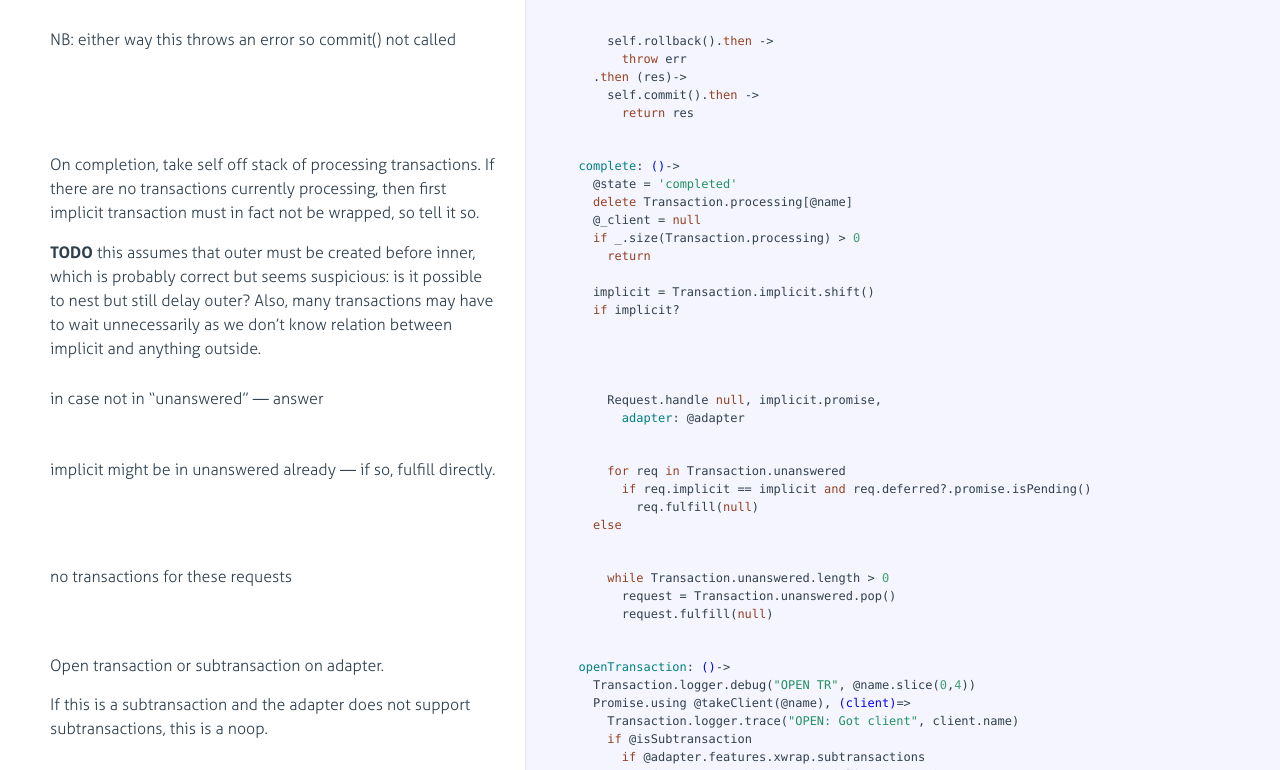
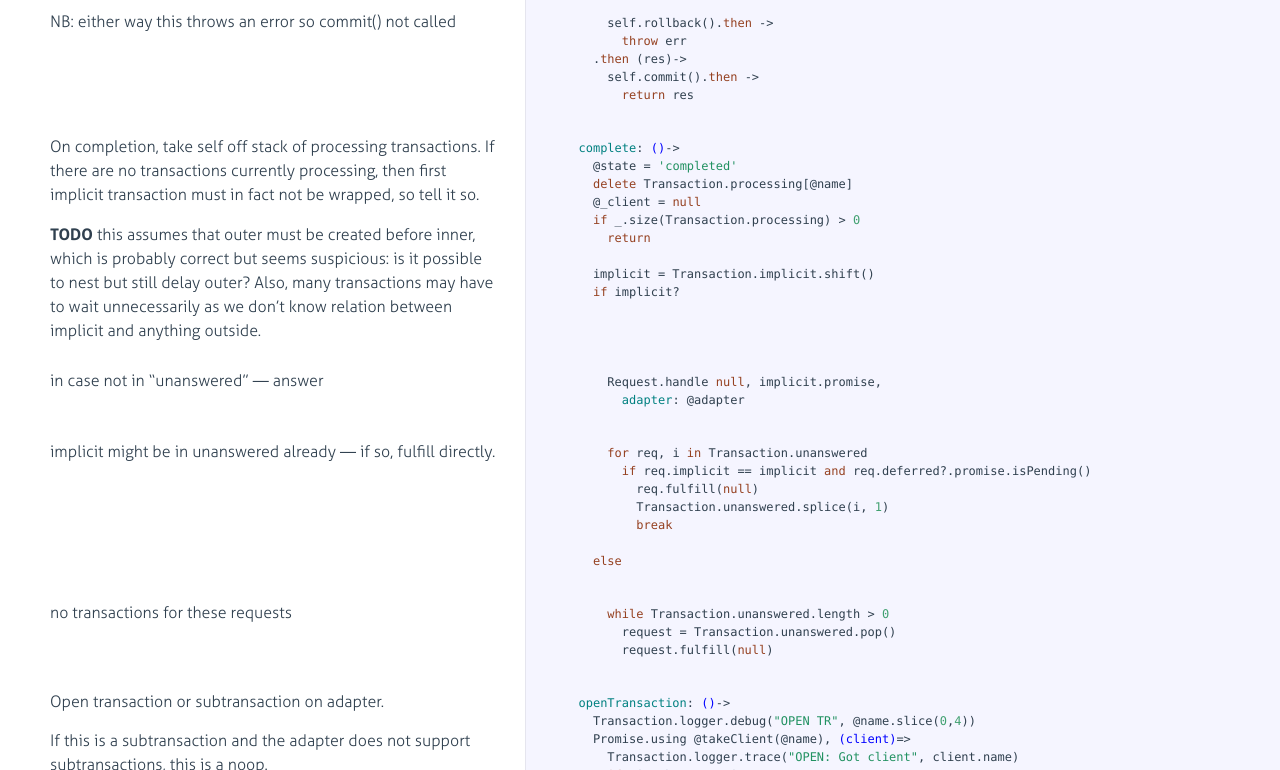
Before and after one commit to schematist/xwrap, a plain HTML site: page transaction.html in a window 1280 px wide. Shown: the part 2613-3383 px from the top of the page. Drawn offline with Linux system fonts and the light colour scheme.

Commit message:
publish source docs

```diff
--- a/transaction.html
+++ b/transaction.html
@@ -182,7 +182,6 @@ promoted when all top-level transactions have finished processing.</p>
         Transaction.implicit.splice(
           Transaction.implicit.indexOf(self), <span class="hljs-number">1</span>)
       .<span class="hljs-keyword">then</span> (transaction)-&gt;
-        <span class="hljs-keyword">debugger</span>
         <span class="hljs-keyword">return</span> <span class="hljs-keyword">unless</span> self.state == <span class="hljs-string">'implicit'</span>
         <span class="hljs-keyword">return</span> self.merge(transaction) <span class="hljs-keyword">if</span> transaction?
         self.create()</pre></div></div>
@@ -384,9 +383,12 @@ fulfill directly.</p>
 
             </div>
 
-            <div class="content"><div class='highlight'><pre>      <span class="hljs-keyword">for</span> req <span class="hljs-keyword">in</span> Transaction.unanswered
+            <div class="content"><div class='highlight'><pre>      <span class="hljs-keyword">for</span> req, i <span class="hljs-keyword">in</span> Transaction.unanswered
         <span class="hljs-keyword">if</span> req.implicit == implicit <span class="hljs-keyword">and</span> req.deferred?.promise.isPending()
           req.fulfill(<span class="hljs-literal">null</span>)
+          Transaction.unanswered.splice(i, <span class="hljs-number">1</span>)
+          <span class="hljs-keyword">break</span>
+
     <span class="hljs-keyword">else</span></pre></div></div>
 
         </li>
```
